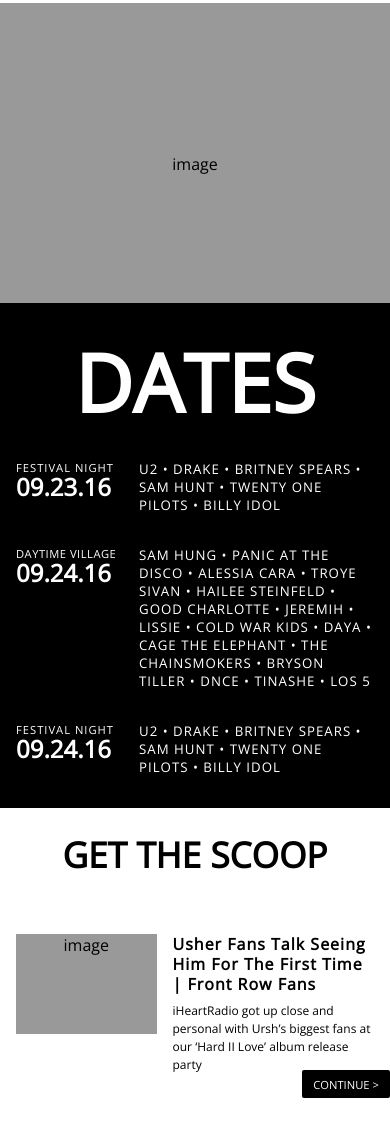
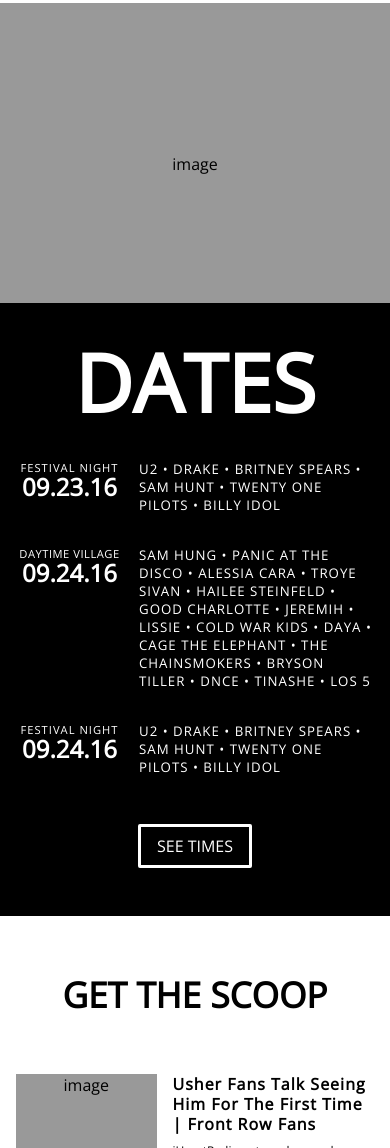
Before and after one commit to raemasae/art258_midterm1, a website: page src/index.html in a window 390 px wide. Shown: the part 940-2088 px from the top of the page. Drawn offline with nearby package versions, Linux system fonts and the light colour scheme; files that its build step writes are made by us from their sources; files whose address does not match are found by name.

Commit message:
touch ups to mobile

```diff
--- a/src/index.html
+++ b/src/index.html
@@ -153,6 +153,7 @@
             <h5>U2 • DRAKE • BRITNEY SPEARS • SAM HUNT • TWENTY ONE PILOTS • BILLY IDOL</h5>
           </div>
         </div>
+        <button type="button" name="button">see times</button>
       </div>
     </div>
 
--- a/src/scss/dates_night.scss
+++ b/src/scss/dates_night.scss
@@ -1,6 +1,6 @@
 .dates {
   .dates_content {
-    padding: 0 1rem;
+    padding: 0 1rem 3rem;
 
     .dates_content_details {
       display: flex;
@@ -18,7 +18,15 @@
       .dates_artists {
         width: 70vw;
         padding-left: 1rem;
+
+        h5 {
+          text-align: left;
+        }
       }
+    }
+
+    button {
+      border: 3px solid white;
     }
   }
 }
--- a/src/scss/layout.scss
+++ b/src/scss/layout.scss
@@ -25,6 +25,10 @@
 }
 
 .dates {
+  margin: 0 auto;
+  text-align: center;
+  padding-bottom: 2rem;
+
   .dates_img {
     text-align: center;
     width: auto;
```
